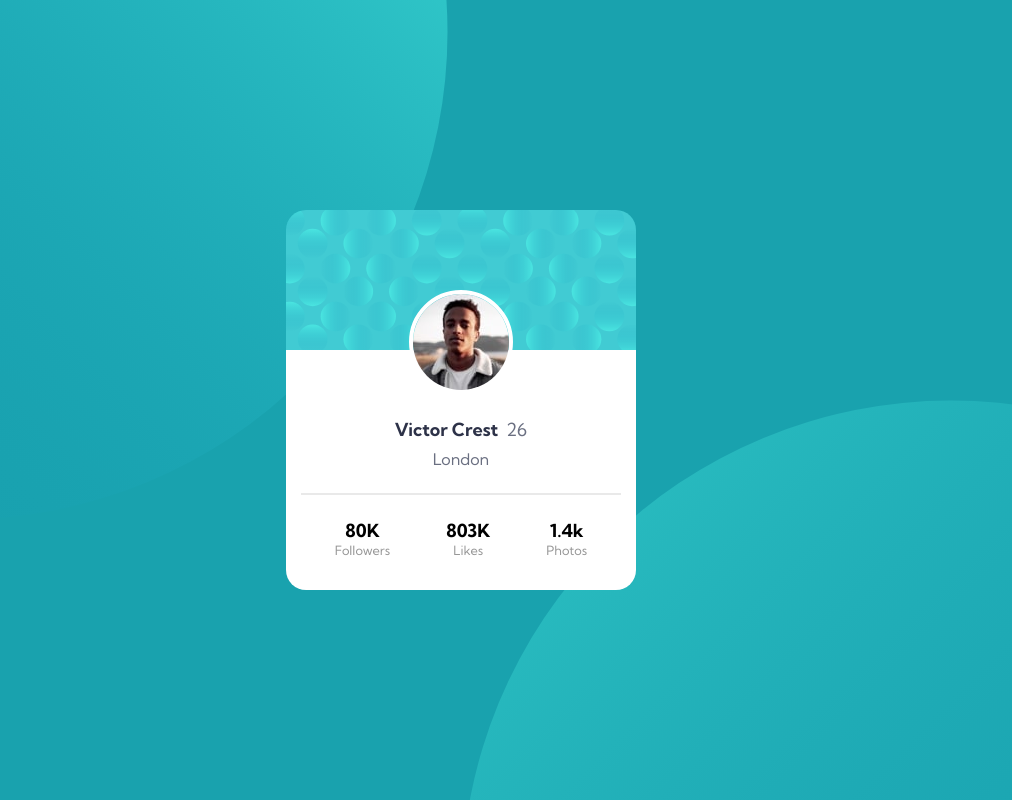
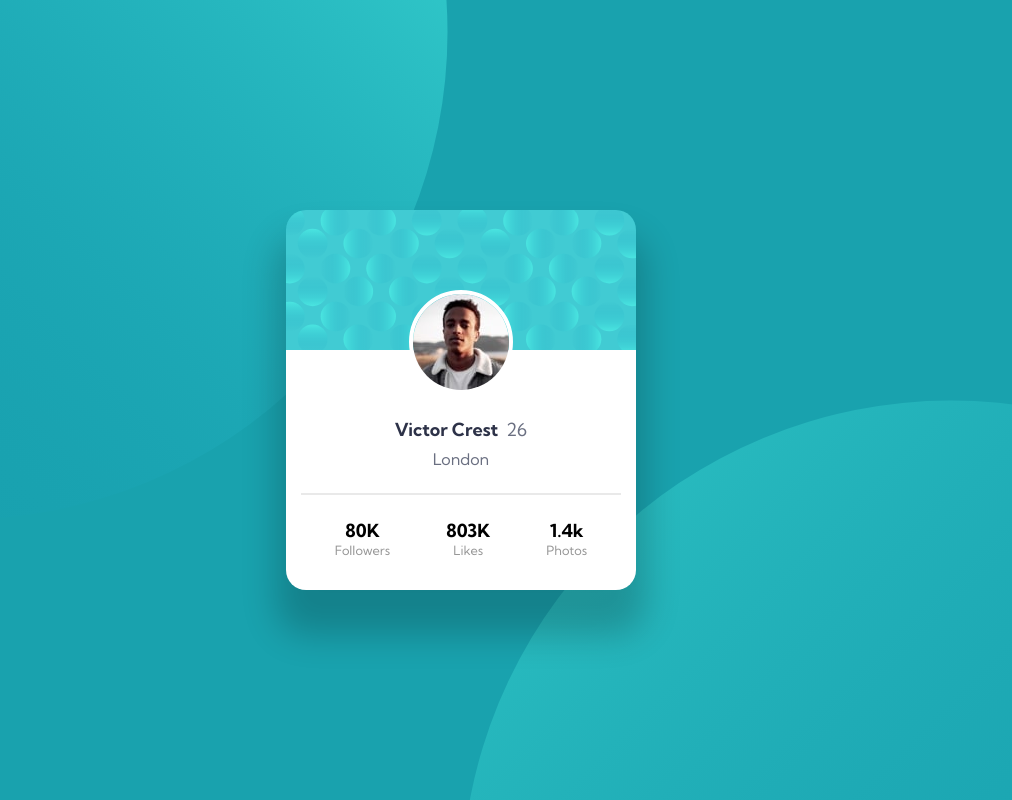
Before and after one commit to Joeybur/profile-card, a plain HTML site: page index.html in a window 1280 px wide. Shown: the whole page, without its empty margins (179-1191 px from the left). Drawn offline with Linux system fonts and the light colour scheme.

Commit message:
Add files via upload

```diff
--- a/styles.css
+++ b/styles.css
@@ -46,6 +46,7 @@ section {
   gap: 1.5rem;
   padding: 5rem 1rem 2rem 1rem;
   border-radius: 20px;
+  box-shadow: 0 35px 35px 10px rgba(0, 0, 0, 0.2);
 }
 
 section img {
```
